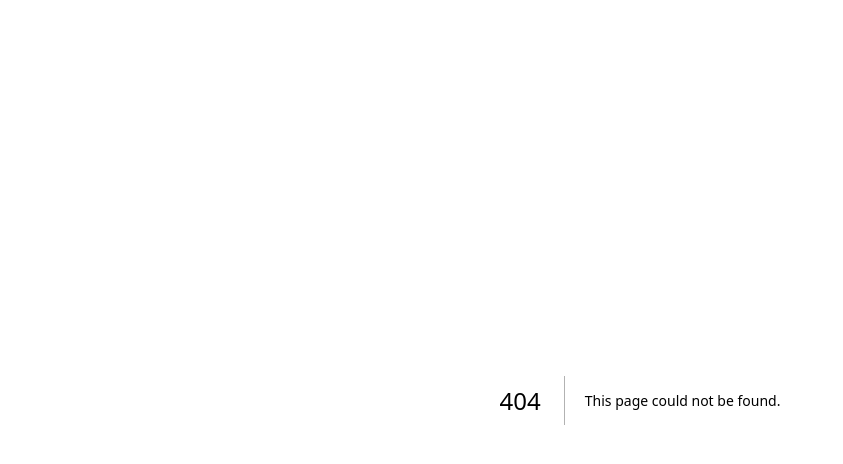
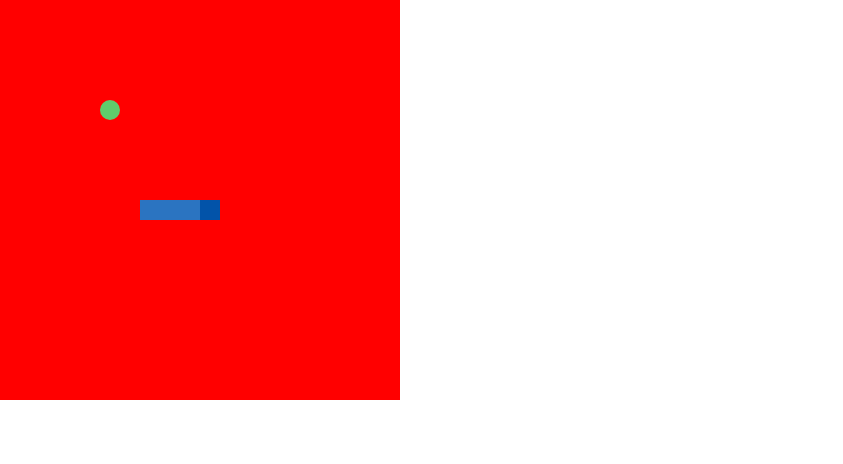
Before and after one commit to kunwardeep/kunwardeep-portfolio, a Next.js app: page /projects/snakeGame in a window 1280 px wide. Before the commit this address had no page. Shown: the top 464 px of the page, without its empty margins (0-843 px from the left). Built offline with nearby package versions, Linux system fonts and the light colour scheme.

Commit message:
added snake game

```diff
--- a/next.config.ts
+++ b/next.config.ts
@@ -26,6 +26,9 @@ import { Header } from "next/dist/lib/load-custom-routes";
 const nextConfig: NextConfig = {
   /* config options here */
   output: "export",
+  compiler: {
+    styledComponents: true,
+  },
 };
 
 export default nextConfig;
--- /dev/null
+++ b/src/app/projects/snakeGame/Board/index.tsx
@@ -0,0 +1,264 @@
+"use client";
+
+import React, { useCallback, useEffect, useRef, useState } from "react";
+import styled from "styled-components";
+import Snake, { ISnakeBody } from "../Snake";
+
+const Food = styled.div.attrs<{
+  $top: number;
+  $left: number;
+}>((props) => {
+  return {
+    style: {
+      top: `${props.$top}px`,
+      left: `${props.$left}px`,
+    },
+  };
+})`
+  width: 20px;
+  height: 20px;
+  position: fixed;
+  background-color: #5fcc6c;
+  border-radius: 50%;
+`;
+
+type DirectionType = "ArrowUp" | "ArrowDown" | "ArrowLeft" | "ArrowRight";
+
+const BoardBoundary = styled.div<{ $width: number; $height: number }>`
+  width: ${(props) => props.$width}px;
+  height: ${(props) => props.$height}px;
+  background-color: red;
+  position: relative;
+`;
+
+interface IBoard {
+  width: number;
+  height: number;
+}
+
+const getRandomPosition = (max: number, min: number, size: number) => {
+  const randNum = Math.floor(Math.random() * (max - min) + min);
+  return Math.floor(Math.floor(randNum) / size) * size;
+};
+
+export const Board = ({ width, height }: IBoard) => {
+  const snakeWidth = 20;
+  const snakeSpeed = useRef(200);
+  const [foodLocation, setFoodLocation] = useState<ISnakeBody>({
+    top: 100,
+    left: 100,
+  });
+  const [gameFinished, setGameFinished] = useState(false);
+  const [snakeData, setSnakeData] = useState<Array<ISnakeBody>>([
+    { top: width / 2, left: height / 2 },
+    { top: width / 2, left: height / 2 - snakeWidth },
+    { top: width / 2, left: height / 2 - snakeWidth * 2 },
+    { top: width / 2, left: height / 2 - snakeWidth * 3 },
+  ]);
+
+  const direction = useRef<DirectionType | undefined>(undefined);
+  const interval = useRef<NodeJS.Timeout>(undefined);
+
+  const updateFoodLocation = useCallback(() => {
+    const foodWillEndUpOnSnake = (top: number, left: number) => {
+      return Boolean(
+        snakeData.find((d) => {
+          return d.left === left && d.top === top;
+        })
+      );
+    };
+
+    do {
+      const top = getRandomPosition(
+        snakeWidth,
+        height - snakeWidth,
+        snakeWidth
+      );
+      const left = getRandomPosition(
+        snakeWidth,
+        width - snakeWidth,
+        snakeWidth
+      );
+      if (!foodWillEndUpOnSnake(top, left)) {
+        console.log("Set food loc", top, left);
+        setFoodLocation({ top: top, left: left });
+        break;
+      }
+    } while (true);
+  }, [height, width, snakeData]);
+
+  const hasSnakeBitItself = useCallback(
+    (newSnakeHead: ISnakeBody) => {
+      const snakeBodyMinusTail = [...snakeData];
+      snakeBodyMinusTail.pop();
+
+      return Boolean(
+        snakeBodyMinusTail.find(
+          (d) => d.left === newSnakeHead.left && d.top === newSnakeHead.top
+        )
+      );
+    },
+    [snakeData]
+  );
+
+  const isFoodEaten = useCallback(
+    (snakeHead: ISnakeBody) => {
+      return (
+        snakeHead.left === foodLocation.left &&
+        snakeHead.top === foodLocation.top
+      );
+    },
+    [foodLocation]
+  );
+
+  const isOutOfBounds = useCallback(
+    (snakeHead: ISnakeBody) => {
+      if (
+        snakeHead.top === 0 - snakeWidth ||
+        snakeHead.top === height ||
+        snakeHead.left === 0 - snakeWidth ||
+        snakeHead.left === width
+      ) {
+        console.log("Out of bounds", snakeHead);
+
+        return true;
+      }
+      return false;
+    },
+    [height, width]
+  );
+
+  const moveSnake = useCallback(
+    (keyPressDirection: string) => {
+      const currentSnakeHead = snakeData[0];
+      let newSnakeHead: ISnakeBody = { top: -20, left: -20 };
+
+      switch (keyPressDirection) {
+        case "ArrowUp":
+          if (direction.current === "ArrowDown") {
+            // Snake cant go in opposite direction
+            return;
+          }
+          direction.current = "ArrowUp";
+          newSnakeHead = {
+            top: currentSnakeHead.top - snakeWidth,
+            left: currentSnakeHead.left,
+          };
+
+          break;
+        case "ArrowDown":
+          if (direction.current === "ArrowUp") {
+            // Snake cant go in opposite direction
+            return;
+          }
+          direction.current = "ArrowDown";
+
+          newSnakeHead = {
+            top: currentSnakeHead.top + snakeWidth,
+            left: currentSnakeHead.left,
+          };
+
+          console.log("down");
+          break;
+        case "ArrowLeft":
+          if (direction.current === "ArrowRight") {
+            // Snake cant go in opposite direction
+            return;
+          }
+          direction.current = "ArrowLeft";
+          newSnakeHead = {
+            top: currentSnakeHead.top,
+            left: currentSnakeHead.left - snakeWidth,
+          };
+
+          break;
+        case "ArrowRight":
+          if (direction.current === "ArrowLeft") {
+            // Snake cant go in opposite direction
+            return;
+          }
+          direction.current = "ArrowRight";
+          newSnakeHead = {
+            top: currentSnakeHead.top,
+            left: currentSnakeHead.left + snakeWidth,
+          };
+
+          break;
+      }
+
+      if (isOutOfBounds(newSnakeHead) || hasSnakeBitItself(newSnakeHead)) {
+        setGameFinished(true);
+      } else {
+        console.log("move...");
+        const newSnakeData = [newSnakeHead, ...snakeData];
+        // check if food is eaten
+        if (isFoodEaten(newSnakeHead)) {
+          updateFoodLocation();
+          snakeSpeed.current = snakeSpeed.current - 5;
+        } else {
+          // Remove the tail of the snake as the snake is moving
+          console.log("Remove tail move...");
+
+          newSnakeData.pop();
+        }
+
+        setSnakeData(newSnakeData);
+      }
+    },
+    [
+      hasSnakeBitItself,
+      isFoodEaten,
+      isOutOfBounds,
+      snakeData,
+      updateFoodLocation,
+    ]
+  );
+
+  const handleKeyDown = useCallback(
+    (ev: KeyboardEvent) => {
+      moveSnake(ev.code);
+    },
+    [moveSnake]
+  );
+
+  useEffect(() => {
+    if (gameFinished) {
+      clearInterval(interval.current);
+      return;
+    }
+    if (direction.current) {
+      interval.current = setInterval(() => {
+        console.log("direction", direction);
+        if (direction.current) {
+          moveSnake(direction.current);
+        }
+      }, snakeSpeed.current);
+    }
+    return () => {
+      console.log("clear");
+      clearInterval(interval.current);
+    };
+  }, [moveSnake, gameFinished]);
+
+  useEffect(() => {
+    console.log("fire it only once");
+
+    document.addEventListener("keydown", handleKeyDown);
+
+    if (gameFinished) {
+      console.log("game finish");
+      document.removeEventListener("keydown", handleKeyDown);
+    }
+
+    return () => {
+      document.removeEventListener("keydown", handleKeyDown);
+    };
+  }, [handleKeyDown, gameFinished]);
+
+  return (
+    <BoardBoundary $width={width} $height={height}>
+      <Snake snakeData={snakeData} width={snakeWidth} height={snakeWidth} />
+      <Food $top={foodLocation.top} $left={foodLocation.left} />
+    </BoardBoundary>
+  );
+};
--- /dev/null
+++ b/src/app/projects/snakeGame/Snake/index.tsx
@@ -0,0 +1,62 @@
+import styled from "styled-components";
+
+export interface ISnakeBody {
+  top: number;
+  left: number;
+}
+
+interface ISnake {
+  snakeData: Array<ISnakeBody>;
+  width: number;
+  height: number;
+}
+
+const SnakeBodyPart = styled.div.attrs<{
+  $width: number;
+  $height: number;
+  $top: number;
+  $left: number;
+  $isHead: boolean;
+}>((props) => {
+  return {
+    style: {
+      width: `${props.$width}px`,
+      height: `${props.$height}px`,
+      top: `${props.$top}px`,
+      left: `${props.$left}px`,
+      backgroundColor: props.$isHead ? "#0253a9" : "#2b74c1",
+    },
+  };
+})`
+  position: fixed;
+`;
+
+const Snake = ({ width, height, snakeData }: ISnake) => {
+  const snakeHead = snakeData[0];
+  const snakeBody = snakeData.slice(1);
+
+  return (
+    <>
+      <SnakeBodyPart
+        $top={snakeHead.top}
+        $left={snakeHead.left}
+        $width={width}
+        $height={height}
+        $isHead
+      />
+      {snakeBody.map((b) => {
+        return (
+          <SnakeBodyPart
+            key={`${b.top}_${b.left}`}
+            $top={b.top}
+            $left={b.left}
+            $width={width}
+            $height={height}
+            $isHead={false}
+          />
+        );
+      })}
+    </>
+  );
+};
+export default Snake;
--- /dev/null
+++ b/src/app/projects/snakeGame/index.tsx
@@ -0,0 +1,11 @@
+import { Board } from "./Board";
+
+const SnakeGame = () => {
+  return (
+    <div>
+      <Board width={400} height={400} />
+    </div>
+  );
+};
+
+export default SnakeGame;
--- /dev/null
+++ b/src/app/projects/snakeGame/page.tsx
@@ -0,0 +1,7 @@
+import SnakeGame from ".";
+
+const Page = () => {
+  return <SnakeGame />;
+};
+
+export default Page;
```
Also changed, not shown: package.json (+6 -5 lines), 1 other file (tests, documents, lock files or other folders).
